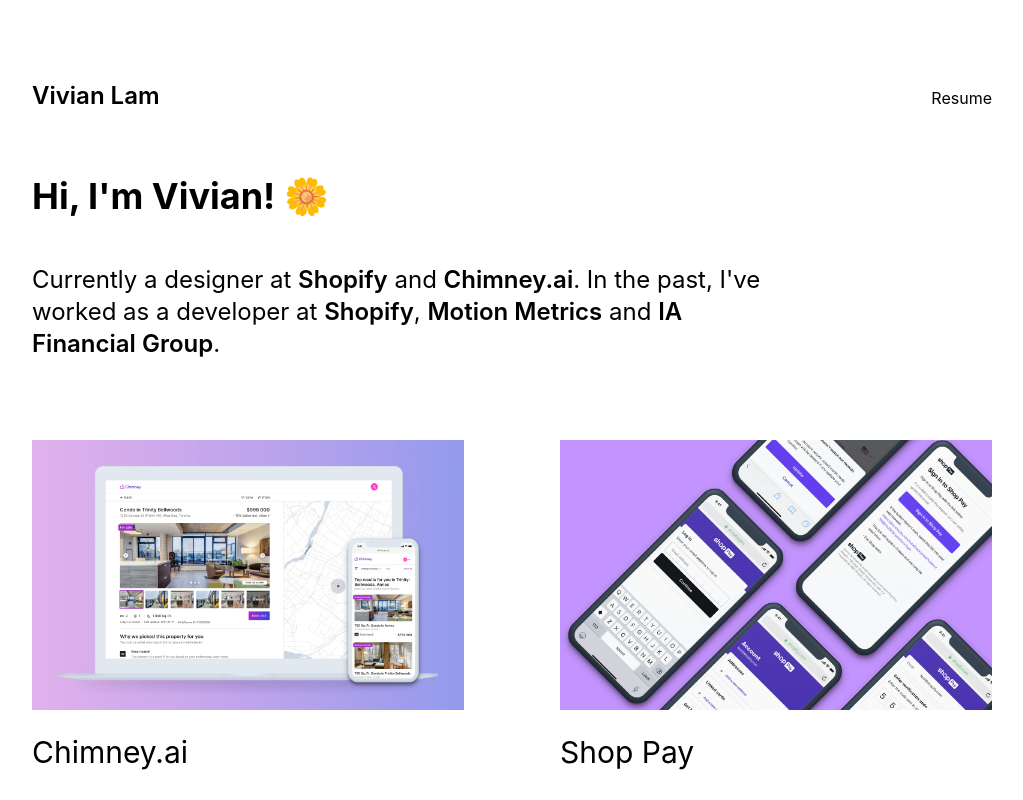
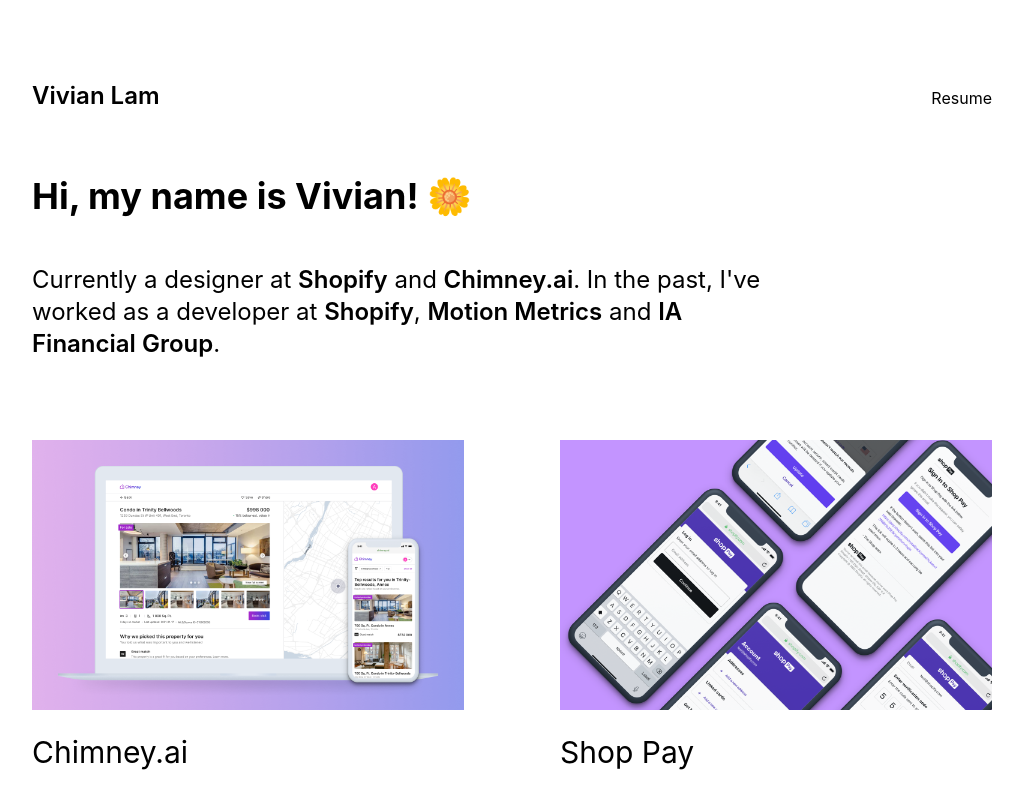
Before and after one commit to gbvivian/2022, a React (Create React App) app: page /#/ in a window 1280 px wide. Shown: the top 800 px of the page, without its empty margins (128-1151 px from the left). Built offline with nearby package versions, Linux system fonts and the light colour scheme.

Commit message:
Remove unused comments

```diff
--- a/package.json
+++ b/package.json
@@ -2,7 +2,7 @@
 	"name": "my-app",
 	"version": "0.1.0",
 	"private": true,
-	"homepage": "http://gbvivian.github.io/2022",
+	"homepage": "http://gbvivian.github.io/",
 	"dependencies": {
 		"@material-ui/core": "^3.9.3",
 		"react": "^16.8.6",
--- a/src/components/HomePage.jsx
+++ b/src/components/HomePage.jsx
@@ -2,14 +2,8 @@
 import ProjectCard from '../components/ProjectCard';
 import atomicLoansThumbnail from '../assets/atomic-loans/thumbnail_atomic_loans.png';
 import chimney from '../assets/chimney/thumbnail_chimney.png';
-import shopifySplashScreen from '../assets/project1/shopify_splash_screen.png';
-import dropWatchSplashScreen from '../assets/project2/dropwatch_splash_screen.png';
 import shopPayThumbnail from '../assets/shop-pay/thumbnail_shop_pay.png';
 import sonicThumbnail from '../assets/sonic/thumbnail_sonic.png';
-
-
-
-// import designChallengeSplashScreen from '../assets/project3/design_challenge_splash_screen.png';
 
 const HomePage = () => {
   return (
@@ -20,7 +14,7 @@
             </div> */}
 
             <div className="text-4xl mt-16 mb-12">
-                <b>Hi, I'm Vivian! 🌼</b>
+              <b>Hi, my name is Vivian! 🌼</b>
             </div>
                 <div className="text-2xl mt-4" style={{ maxWidth: '745px' }}>
                   Currently a designer at <span className="font-semibold">Shopify</span> and <span className="font-semibold">Chimney.ai</span>. In the past, I've worked as a developer at <span className="font-semibold">Shopify</span>, <span className="font-semibold">Motion Metrics</span> and <span className="font-semibold">IA Financial Group</span>.
```
Also changed, not shown: 14 other files (tests, documents, lock files or other folders).
